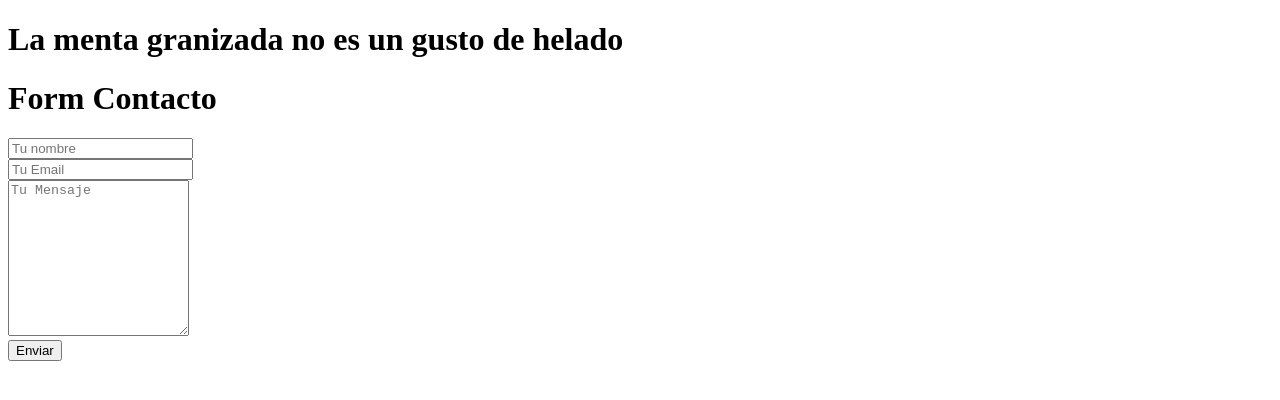
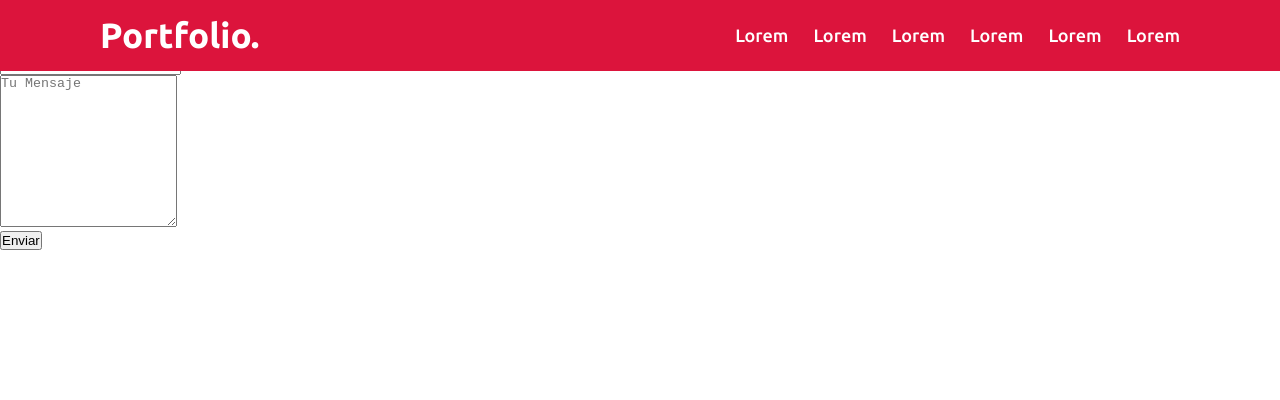
Before and after one commit to Cin-1/CV, a React (Create React App) app: page / in a window 1280 px wide. Shown: the top 400 px of the page. Built offline with nearby package versions, Linux system fonts and the light colour scheme.

Commit message:
commit 3

```diff
--- a/package.json
+++ b/package.json
@@ -3,6 +3,9 @@
   "version": "0.1.0",
   "private": true,
   "dependencies": {
+    "@emotion/core": "^11.0.0",
+    "@emotion/react": "^11.1.4",
+    "@emotion/styled": "^11.0.0",
     "@testing-library/jest-dom": "^5.11.6",
     "@testing-library/react": "^11.2.2",
     "@testing-library/user-event": "^12.6.0",
--- a/public/index.html
+++ b/public/index.html
@@ -15,15 +15,13 @@
       user's mobile device or desktop. See https://developers.google.com/web/fundamentals/web-app-manifest/
     -->
     <link rel="manifest" href="%PUBLIC_URL%/manifest.json" />
-    <!--
-      Notice the use of %PUBLIC_URL% in the tags above.
-      It will be replaced with the URL of the `public` folder during the build.
-      Only files inside the `public` folder can be referenced from the HTML.
 
-      Unlike "/favicon.ico" or "favicon.ico", "%PUBLIC_URL%/favicon.ico" will
-      work correctly both with client-side routing and a non-root public URL.
-      Learn how to configure a non-root public URL by running `npm run build`.
-    -->
+    <!-- Google Fonts -->
+    <link href="https://fonts.googleapis.com/css2?family=Ubuntu:wght@400;500;700&display=swap" rel="stylesheet">
+
+    <!-- CSS -->
+    <link rel="stylesheet" href="styles.css">
+
     <title>Cv Page</title>
   </head>
   <body>
--- /dev/null
+++ b/public/styles.css
@@ -0,0 +1,6 @@
+* {
+    margin: 0;
+    padding: 0;
+    box-sizing: border-box;
+    text-decoration: none;
+}
--- a/src/App.js
+++ b/src/App.js
@@ -1,11 +1,16 @@
-import React from "react";
+import React, { Fragment } from "react";
 import Form from "./Components/Contact/Form";
+import Navegation from "./Components/layout/Navegation";
+
 function App() {
   return (
-    <div>
-      <h1>La menta granizada no es un gusto de helado</h1>
+    <Fragment>
+
+      <Navegation/>
+
       <Form />
-    </div>
+
+      </Fragment>
   );
 }
 
--- /dev/null
+++ b/src/Components/layout/Navegation.js
@@ -0,0 +1,64 @@
+import React from 'react';
+import styled from '@emotion/styled';
+
+const Navbar = styled.nav`
+    position: fixed;
+    width: 100%;
+    background-color: crimson;
+    padding: 15px 0;
+    font-family: 'Ubuntu', sans-serif;
+`;
+
+const NavFlex = styled.div`
+    display: flex;
+    align-items: center;
+    justify-content: space-between;
+`;
+
+const LogoContainer = styled.div`
+    max-width: 1300px;
+    margin-left: 100px;
+`;
+
+const Logo = styled.a`
+    color: #fff;
+    font-size: 35px;
+    font-weight: 600;
+`;
+
+const List = styled.ul`
+    list-style: none;
+    margin-right: 100px;
+`;
+
+const ListItems = styled.li`
+    list-style: none;
+    display: inline-block;
+`;
+
+const Linkerino = styled.a`
+    color: #fff;
+    font-size: 18px;
+    font-weight: 500;
+    margin-left: 25px;
+`;
+
+const Navegation = () => {
+    return (
+        <Navbar>
+            <NavFlex>
+                <LogoContainer><Logo href="#">Portfo<span>lio.</span></Logo></LogoContainer>
+                <List>
+                    <ListItems><Linkerino href="#">Lorem</Linkerino></ListItems>
+                    <ListItems><Linkerino href="#">Lorem</Linkerino></ListItems>
+                    <ListItems><Linkerino href="#">Lorem</Linkerino></ListItems>
+                    <ListItems><Linkerino href="#">Lorem</Linkerino></ListItems>
+                    <ListItems><Linkerino href="#">Lorem</Linkerino></ListItems>
+                    <ListItems><Linkerino href="#">Lorem</Linkerino></ListItems>
+                </List>
+            </NavFlex>
+        </Navbar>
+     );
+}
+
+export default Navegation;
```
Also changed, not shown: 1 other file (tests, documents, lock files or other folders).
